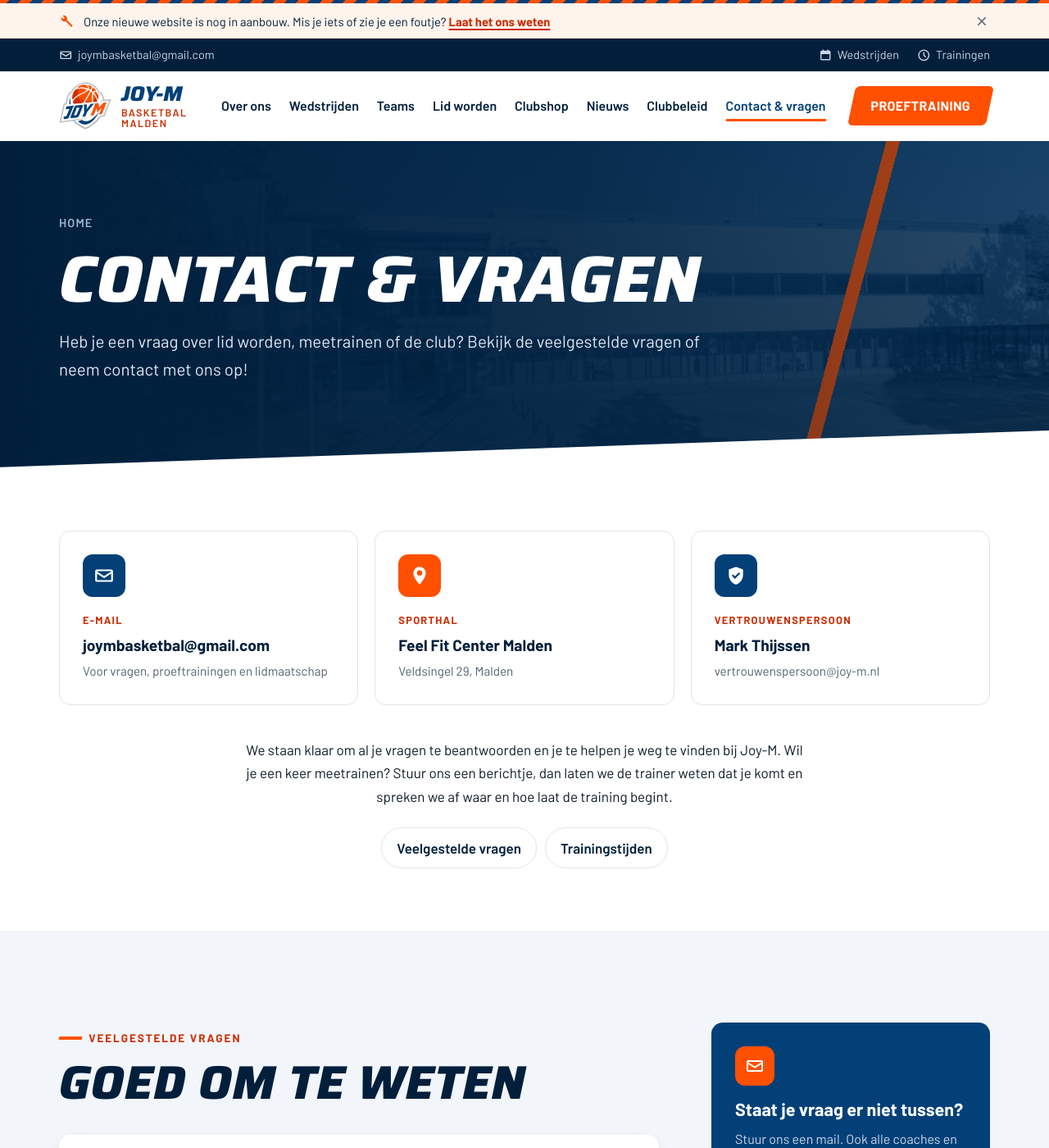
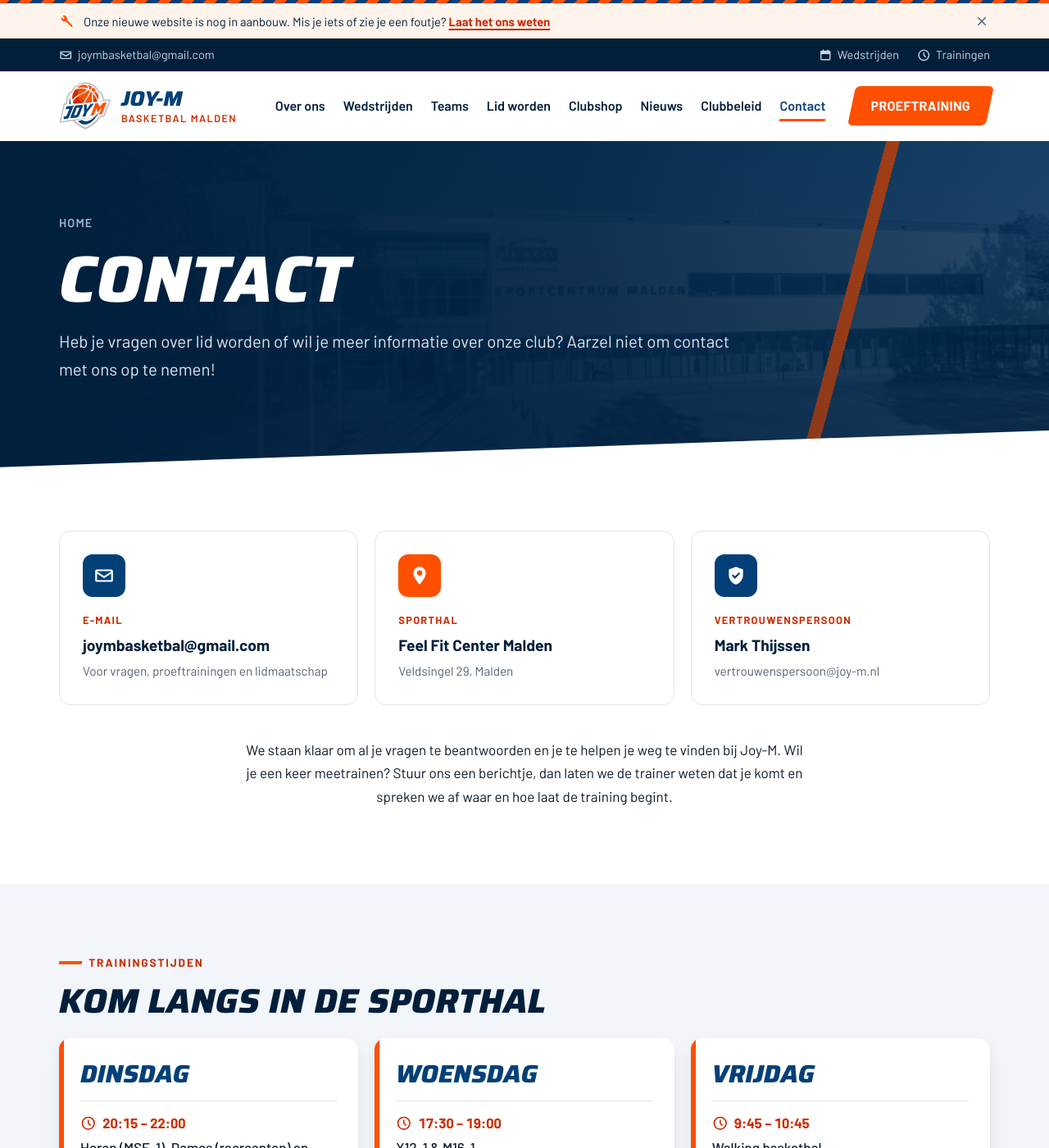
Before and after one commit to joy-m-basketball/joy-m-site, a Jekyll site: the page built from _paginas/contact.md, in a window 1280 px wide and 1400 px high. Shown: the whole window at 82% size. Built offline with Jekyll 4.4.1, drawn with Linux system fonts in a browser that asks for light colours; some of the changed text lies outside the part shown.

Commit message:
Veelgestelde vragen alleen op Over ons; contactpagina weer 'Contact'
- Vragenblok van de contactpagina gehaald; menu-item heet weer 'Contact'
- Over ons: vragenblok (#vragen) met kaart 'Staat je vraag er niet tussen?'
- /veelgestelde-vragen/ verwijst nu door naar /over-ons/#vragen

Co-Authored-By: Claude Opus 5.5 <noreply@anthropic.com>
Claude-Session: https://claude.ai/code/session_013MGUqJZPjqobGy3szeFvyb

```diff
--- a/_data/navigatie.yml
+++ b/_data/navigatie.yml
@@ -13,5 +13,5 @@
   link: /nieuws/
 - titel: Clubbeleid
   link: /clubbeleid/
-- titel: Contact & vragen
+- titel: Contact
   link: /contact/
--- a/_layouts/page.html
+++ b/_layouts/page.html
@@ -14,31 +14,9 @@ layout: default
   <div class="container">
     {% include contact-cards.html %}
     <div class="prose prose--center">{% include rich.html html=content %}</div>
-    <nav class="contact-jump" aria-label="Op deze pagina">
-      <a href="#vragen">Veelgestelde vragen</a>
-      <a href="#trainingstijden">Trainingstijden</a>
-    </nav>
   </div>
 </div>
-<section class="section section--ice" id="vragen">
-  <div class="container layout-split">
-    <div>
-      <p class="eyebrow">Veelgestelde vragen</p>
-      <h2 class="display section__title">Goed om te weten</h2>
-      {% include faq.html open_first=true %}
-    </div>
-    <div class="sidebar">
-      <aside class="side-card side-card--navy">
-        <span class="side-card__icon">{% include icon.html name="mail" %}</span>
-        <h2 class="side-card__title">Staat je vraag er niet tussen?</h2>
-        <p>Stuur ons een mail. Ook alle coaches en bestuursleden helpen je graag verder.</p>
-        <a class="btn btn--primary btn--block" href="mailto:{{ site.data.site.email }}">{% include icon.html name="mail" %}Mail ons</a>
-        <small class="side-card__mail">{{ site.data.site.email }}</small>
-      </aside>
-    </div>
-  </div>
-</section>
-<div class="section section--tight" id="trainingstijden">
+<div class="section section--tight section--ice" id="trainingstijden">
   <div class="container">
     <p class="eyebrow">Trainingstijden</p>
     <h2 class="display section__title section__title--sm" style="margin-top:0">Kom langs in de sporthal</h2>
@@ -116,11 +94,22 @@ layout: default
   {%- endif %}
 </div>
 {%- if slug == 'over-ons' %}
-<section class="section section--ice">
-  <div class="container">
-    <p class="eyebrow">Veelgestelde vragen</p>
-    <h2 class="display section__title">Goed om te weten</h2>
-    {% include faq.html %}
+<section class="section section--ice" id="vragen">
+  <div class="container layout-split">
+    <div>
+      <p class="eyebrow">Veelgestelde vragen</p>
+      <h2 class="display section__title">Goed om te weten</h2>
+      {% include faq.html open_first=true %}
+    </div>
+    <div class="sidebar">
+      <aside class="side-card side-card--navy">
+        <span class="side-card__icon">{% include icon.html name="mail" %}</span>
+        <h2 class="side-card__title">Staat je vraag er niet tussen?</h2>
+        <p>Stuur ons een mail. Ook alle coaches en bestuursleden helpen je graag verder.</p>
+        <a class="btn btn--primary btn--block" href="mailto:{{ site.data.site.email }}">{% include icon.html name="mail" %}Mail ons</a>
+        <small class="side-card__mail">{{ site.data.site.email }}</small>
+      </aside>
+    </div>
   </div>
 </section>
 {%- endif %}
--- a/_paginas/contact.md
+++ b/_paginas/contact.md
@@ -1,6 +1,6 @@
 ---
-title: Contact & vragen
-intro: Heb je een vraag over lid worden, meetrainen of de club? Bekijk de veelgestelde vragen of neem contact met ons op!
+title: Contact
+intro: Heb je vragen over lid worden of wil je meer informatie over onze club? Aarzel niet om contact met ons op te nemen!
 image: /assets/uploads/sportcentrum-malden.jpg
 ---
 We staan klaar om al je vragen te beantwoorden en je te helpen je weg te vinden bij Joy-M. Wil je een keer meetrainen? Stuur ons een berichtje, dan laten we de trainer weten dat je komt en spreken we af waar en hoe laat de training begint.
--- a/assets/css/main.css
+++ b/assets/css/main.css
@@ -745,9 +745,6 @@ p { margin: 0 0 1em; }
 .layout-split > * { min-width: 0; }
 .display, .prose h2, .prose h3, .side-card__title, .page-hero__title { overflow-wrap: break-word; hyphens: auto; -webkit-hyphens: auto; }
 @media (max-width: 560px) { .page-hero__title { font-size: clamp(2rem, 9.5vw, 2.6rem); } }
-.contact-jump { display: flex; justify-content: center; flex-wrap: wrap; gap: 10px; margin-top: 24px; }
-.contact-jump a { padding: 10px 18px; border-radius: 999px; border: 1.5px solid var(--line); font-weight: 600; text-decoration: none; color: var(--navy-900); }
-.contact-jump a:hover { border-color: var(--navy); background: var(--ice); }
 .topbar a { white-space: nowrap; }
 @media (max-width: 560px) { .topbar__links { gap: 16px; } }
 @media (max-width: 400px) { .topbar__links .icon { display: none; } }
--- a/oude-adressen/veelgestelde-vragen.html
+++ b/oude-adressen/veelgestelde-vragen.html
@@ -1,6 +1,6 @@
 ---
 layout: redirect
 permalink: /veelgestelde-vragen/
-naar: /contact/#vragen
+naar: /over-ons/#vragen
 sitemap: false
 ---
```
